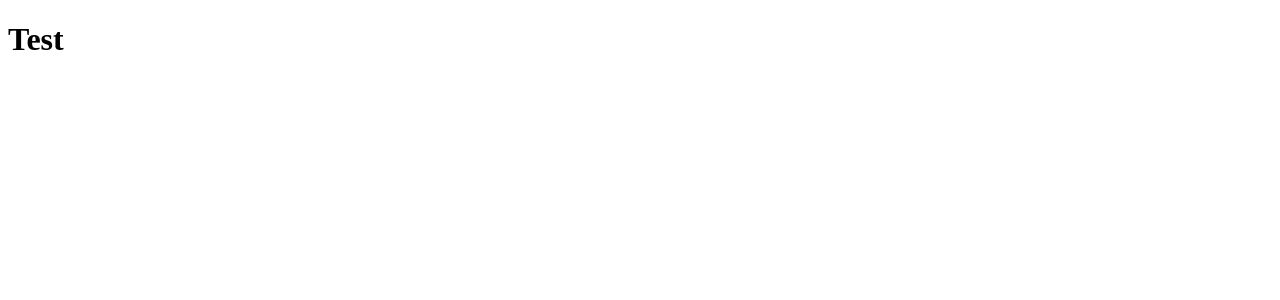
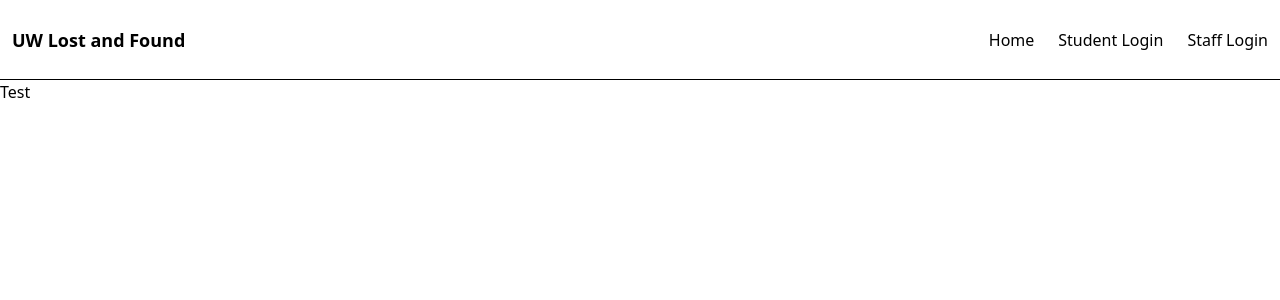
Before and after one commit to Theni1/UW-Found, a Next.js app: page / in a window 1280 px wide. Shown: the top 300 px of the page. Built offline with nearby package versions, Linux system fonts and the light colour scheme.

Commit message:
Created basic layout for navbar

```diff
--- /dev/null
+++ b/app/components/Navbar.js
@@ -0,0 +1,18 @@
+import Link from "next/link"
+
+export default function Navbar () {
+  return (
+    <nav className = "w-full border-b h-20">
+        <div className = "flex flex-row items-center h-full justify-between">
+            <Link href = "/" className = "font-bold text-lg pl-3">
+             UW Lost and Found
+            </Link>
+            <div className = "flex flex-row gap-6 pr-3">
+                <Link href ="/">Home</Link>
+                <Link href ="/student">Student Login</Link>
+                <Link href ="/staff">Staff Login</Link>
+            </div>
+        </div>
+    </nav>
+  );
+}
--- a/app/layout.js
+++ b/app/layout.js
@@ -1,7 +1,11 @@
+import Navbar from "./components/Navbar"
+import "./globals.css";
+
 export default function RootLayout({ children }) {
   return (
-    <html lang="en">
+    <html lang="en" >
       <body>
+        <Navbar/>
         {children}
       </body>
     </html>
```
